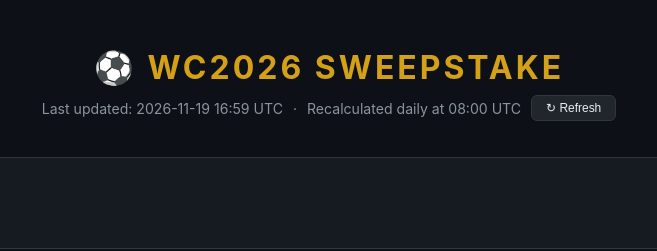
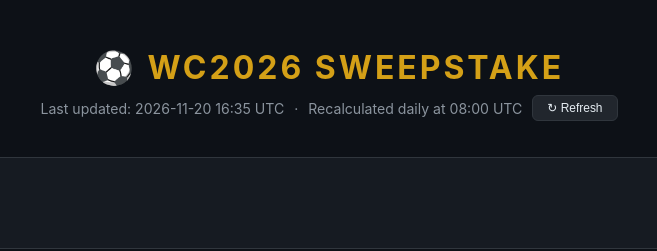
Before and after one commit to 4rani-b/wc2026-sweepstake-1, a plain HTML site: page docs/index.html in a window 1280 px wide. Shown: the top 251 px of the page, 311-968 px from the left. Drawn offline with Linux system fonts and the light colour scheme.

Commit message:
Leaderboard update 2026-11-20 16:35 UTC

```diff
--- a/docs/index.html
+++ b/docs/index.html
@@ -118,7 +118,7 @@ footer {
 <header>
   <h1>⚽ WC2026 Sweepstake</h1>
   <p class="subtitle">
-    <span>Last updated: 2026-11-19 16:59 UTC</span>
+    <span>Last updated: 2026-11-20 16:35 UTC</span>
     <span>·</span>
     <span>Recalculated daily at 08:00 UTC</span>
     <button class="refresh-btn" id="refresh-btn" onclick="triggerRefresh()">↻ Refresh</button>
```
